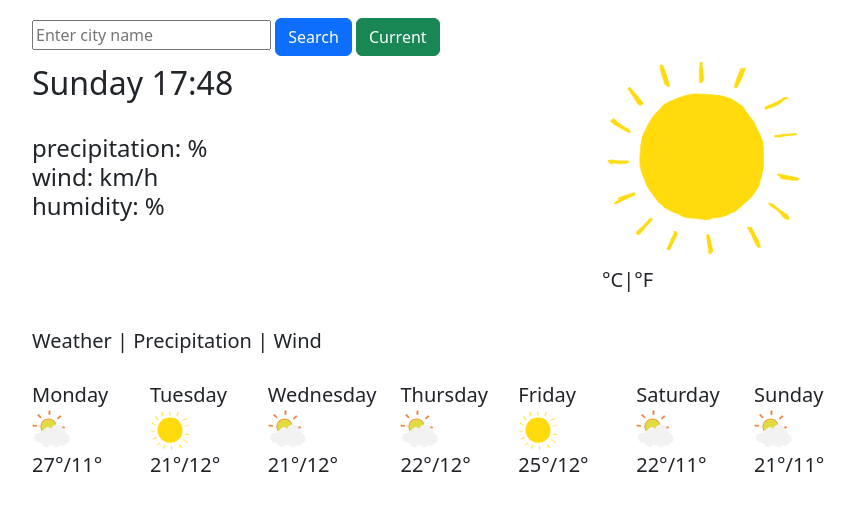
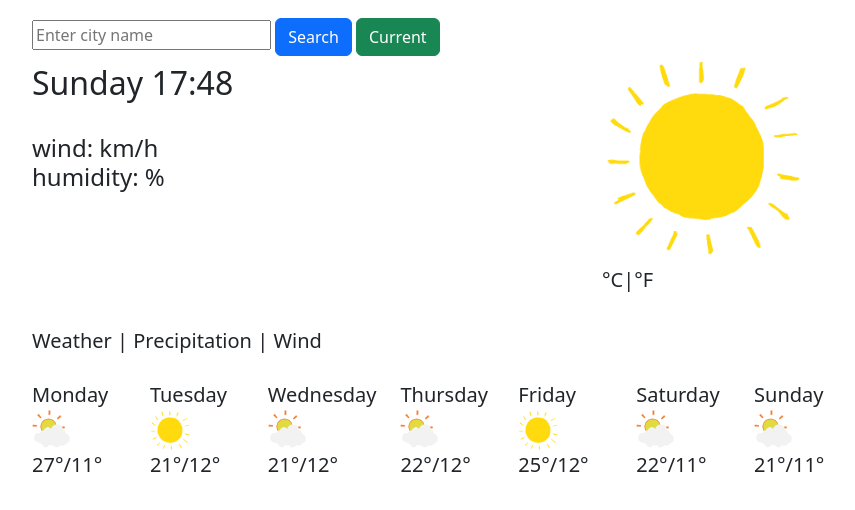
Before and after one commit to Verodpda/Homework6, a plain HTML site: page index.html in a window 1280 px wide. Shown: the whole page, without its empty margins (50-905 px from the left). Drawn offline with nearby package versions, Linux system fonts and the light colour scheme.

Commit message:
Removed precipitation

```diff
--- a/index.html
+++ b/index.html
@@ -28,8 +28,6 @@
 							 <h3 id="weather-description"></h3>
 							 <br>
                <h4>
-                   precipitation: <span id="precipitation"> % </span>
-                <br>
                   wind: <span id="wind"> km/h </span>
 				<br>
 				  humidity: <span id="humidity"> % </span>
```
